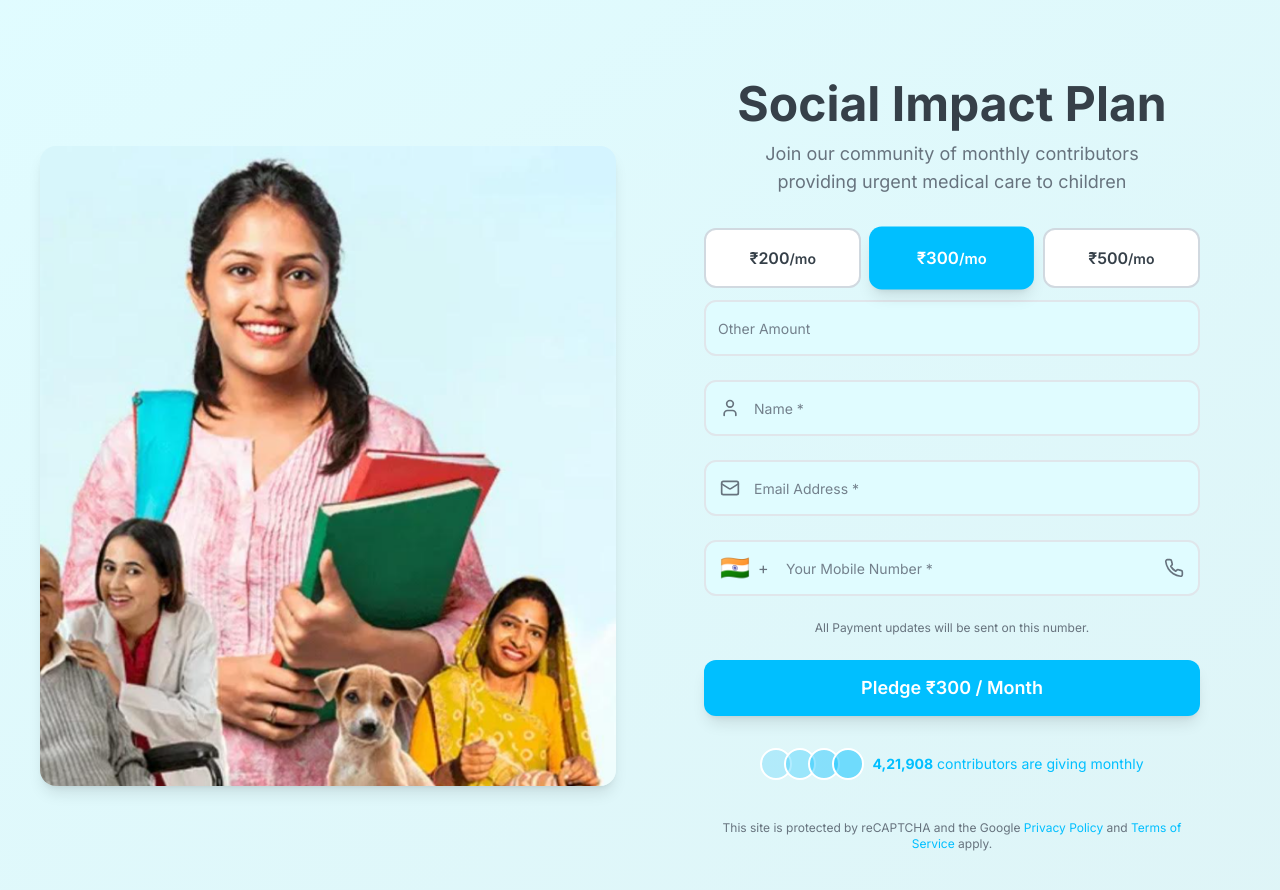
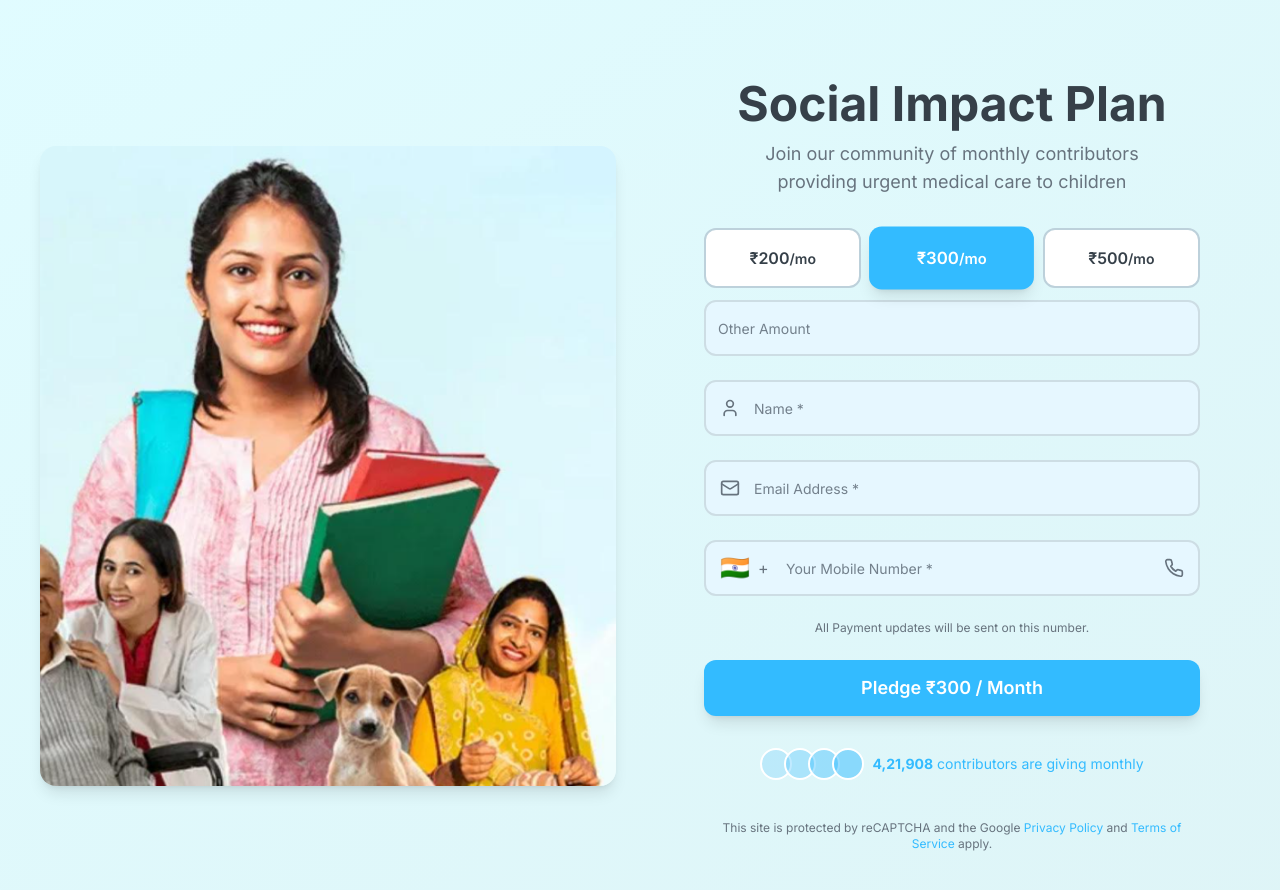
Before and after one commit to Bhavya1352/pixel-perfect-ui, a React (Vite) app: page / in a window 1280 px wide. Shown: the top 890 px of the page. Built offline with nearby package versions, Linux system fonts and the light colour scheme; the HTML template or start-up script is replaced by a standard one.

Commit message:
Complete light blue theme for entire project

```diff
--- a/src/index.css
+++ b/src/index.css
@@ -8,40 +8,40 @@ All colors MUST be HSL.
 
 @layer base {
   :root {
-    /* Donation theme - Light Blue palette */
-    --background: 186 100% 94%;
+    /* Light Blue theme */
+    --background: 200 100% 95%;
     --foreground: 210 15% 20%;
 
-    --card: 0 0% 100%;
+    --card: 200 100% 98%;
     --card-foreground: 210 15% 20%;
 
-    --popover: 0 0% 100%;
+    --popover: 200 100% 98%;
     --popover-foreground: 210 15% 20%;
 
-    --primary: 195 100% 50%;
+    --primary: 200 100% 60%;
     --primary-foreground: 0 0% 100%;
 
-    --secondary: 210 40% 96%;
+    --secondary: 200 50% 90%;
     --secondary-foreground: 210 15% 25%;
 
-    --muted: 210 25% 90%;
+    --muted: 200 30% 85%;
     --muted-foreground: 210 10% 50%;
 
-    --accent: 195 100% 85%;
+    --accent: 200 100% 80%;
     --accent-foreground: 210 15% 25%;
 
     --destructive: 0 84% 60%;
     --destructive-foreground: 0 0% 100%;
 
-    --border: 210 20% 85%;
-    --input: 210 20% 90%;
-    --ring: 195 100% 50%;
+    --border: 200 30% 80%;
+    --input: 200 30% 85%;
+    --ring: 200 100% 60%;
 
     --radius: 0.75rem;
 
-    /* Custom donation theme colors */
-    --cyan-primary: 195 100% 50%;
-    --cyan-light: 195 100% 85%;
+    /* Light blue theme colors */
+    --cyan-primary: 200 100% 60%;
+    --cyan-light: 200 100% 80%;
     --gray-text: 210 10% 45%;
     --gray-dark: 210 15% 25%;
 
```
